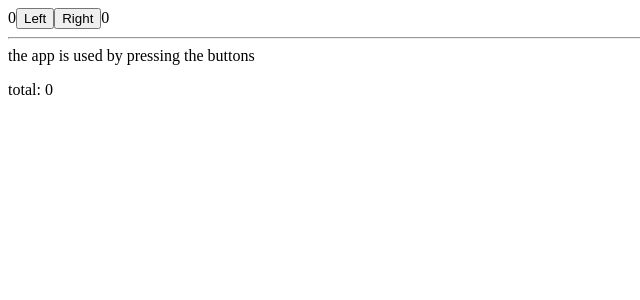
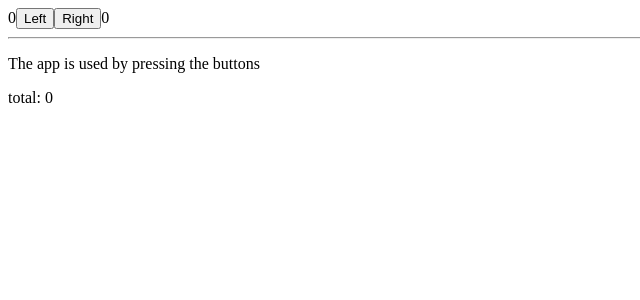
Before and after one commit to InformaticPc/FullStackOpenIPC, a React (Vite) app in the folder Part-1/course_info_app/: page / in a window 1280 px wide. Shown: the top 300 px of the page, without its empty margins (0-640 px from the left). Built offline with nearby package versions, Linux system fonts and the light colour scheme.

Commit message:
Part-1d practice-complex-state 3.1 (Refactoring)

```diff
--- a/Part-1/course_info_app/src/App.jsx
+++ b/Part-1/course_info_app/src/App.jsx
@@ -2,14 +2,14 @@ import { useState } from 'react';
 
 const History = (props) => {
   if (props.allClicks.length === 0) {
-    return <div> the app is used by pressing the buttons </div>;
+    return <p>The app is used by pressing the buttons </p>;
   }
-  return <div> button press history: {props.allClicks.join(' - ')} </div>;
+  return <p> Button press history: {props.allClicks.join(' - ')} </p>;
 };
 
-const Button = ({ onClick, text }) => {
-  return <button onClick={onClick}> {text} </button>;
-};
+const Button = ({ onClick, text }) => (
+  <button onClick={onClick}> {text} </button>
+);
 
 const App = () => {
   const [left, setLeft] = useState(0);
@@ -19,17 +19,18 @@ const App = () => {
 
   const handleLeftClick = () => {
     setAll(allClicks.concat('L'));
-    console.log(`left event before: ${left}`);
+
     const updateLeft = left + 1;
 
     setLeft(updateLeft);
-    console.log(`left event AFTER: ${left}`);
     setTotal(updateLeft + right);
   };
 
   const handleRightClick = () => {
     setAll(allClicks.concat('R'));
+
     const updateRight = right + 1;
+
     setRight(updateRight);
     setTotal(left + updateRight);
   };
```
